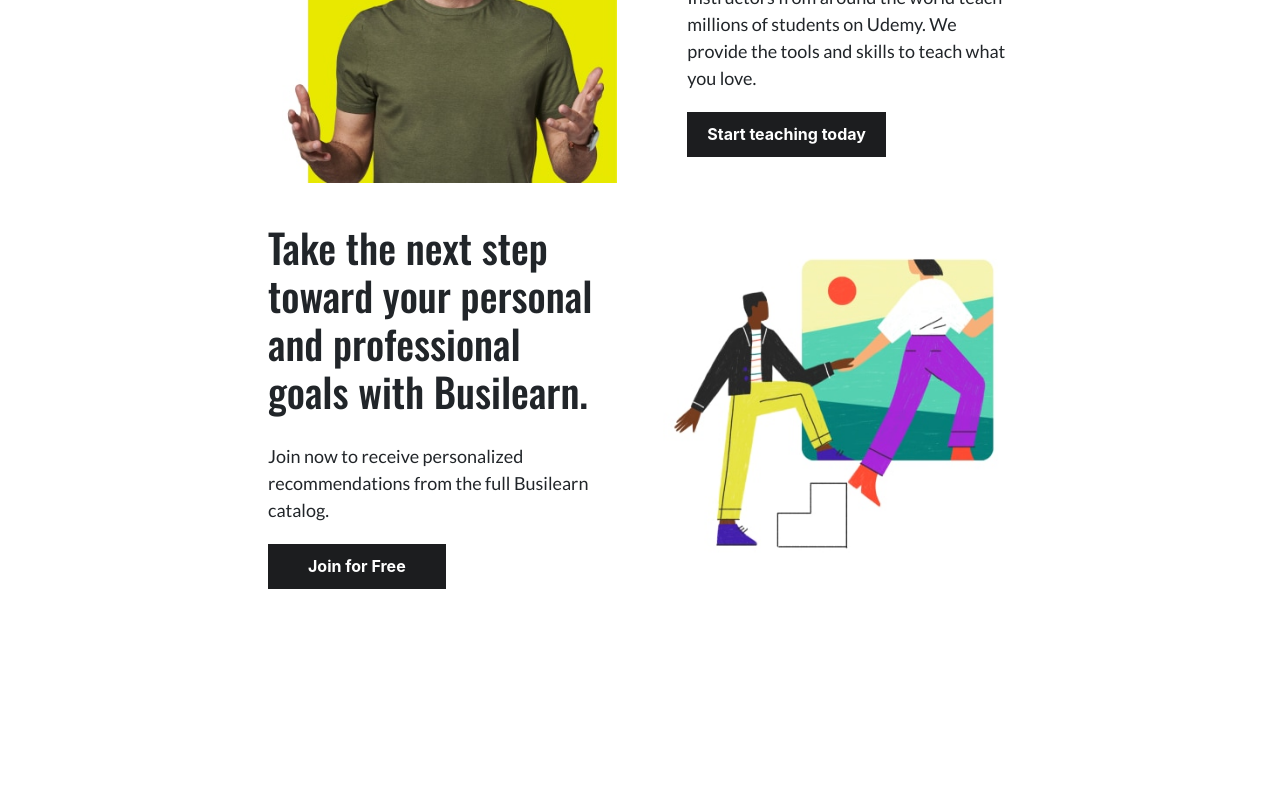
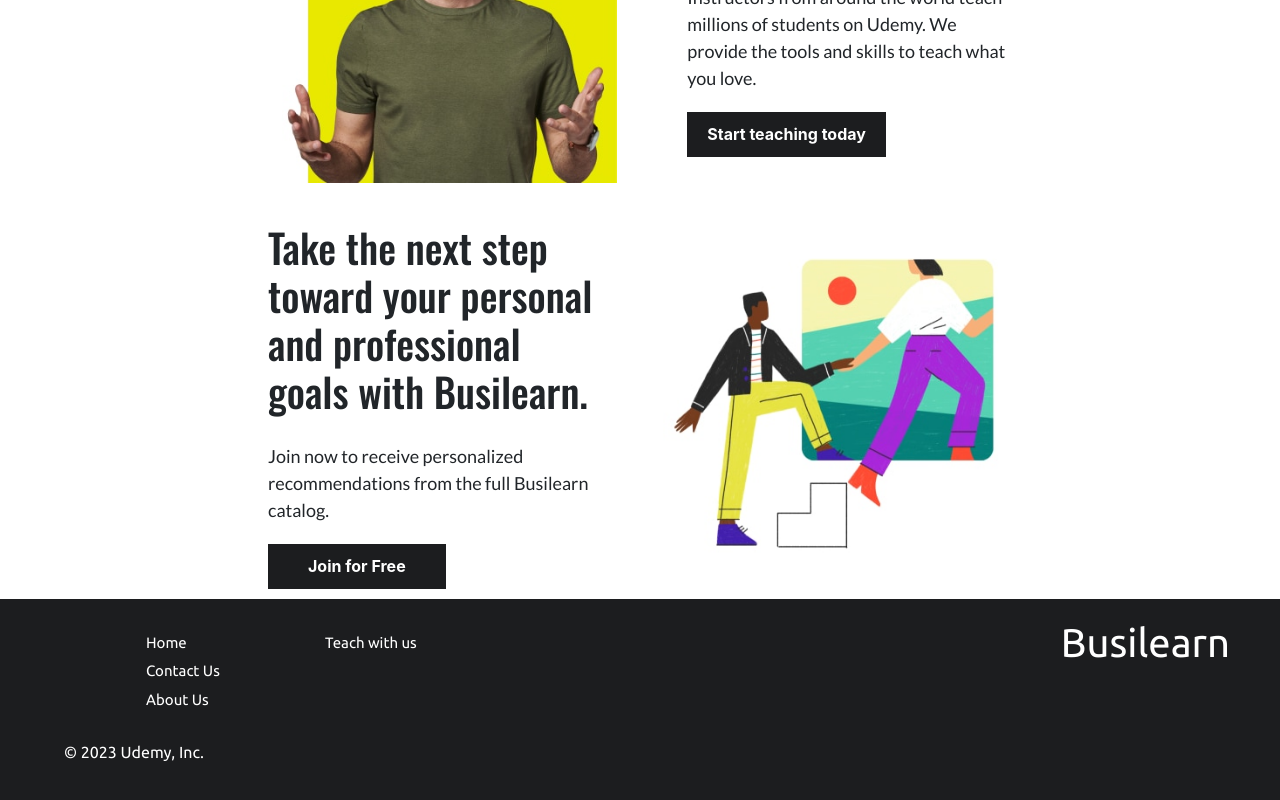
Before and after one commit to Moonrider-cyber/learntogether, a React (Create React App) app: page / in a window 1280 px wide. Shown: the part 1009-1809 px from the top of the page. Before the commit the page ends 1608 px from the top, so only its background shows below. Built offline with nearby package versions, Linux system fonts and the light colour scheme.

Commit message:
footer added

```diff
--- /dev/null
+++ b/src/Componets/Footer/footer.js
@@ -0,0 +1,31 @@
+import React from "react";
+import { Link } from "react-router-dom";
+import "./footer.scss";
+
+function Footer() {
+    return(
+        <footer>
+            <div className="footer-logo">
+                <h1>Busilearn</h1>
+            </div>
+            <div className="footer-links">
+                <div className="footer-links-c1">
+                    <ul>
+                        <li><Link to="/">Home</Link></li>
+                        <li><Link to="/">Contact Us</Link></li>
+                        <li><Link to="/">About Us</Link></li>
+                    </ul>
+                </div>
+                <div className="footer-links-c2">
+                    <li><Link to="/">Teach with us</Link></li>
+                    <li><Link to="/"></Link></li>
+                </div>
+            </div>
+            <div className="footer-copyright">
+                <p>© 2023 Udemy, Inc.</p>
+            </div>
+        </footer>
+    )
+}
+
+export default Footer;
--- /dev/null
+++ b/src/Componets/Footer/footer.scss
@@ -0,0 +1,39 @@
+footer{
+    width: 100%;
+    background-color: #1c1d1f;
+    padding: 20px 5%;
+    font-family: "Ubuntu", sans-serif;
+
+    .footer-logo{
+        position: absolute;
+        right: 50px;
+        h1{
+            color: white;
+            font-size: 40px;
+        }
+    }
+    .footer-links{
+        display: flex;
+        padding: 10px 50px;
+
+        li{
+            list-style: none;
+            padding: 3px 0;
+            font-size: 15px;
+        }
+        a{
+            text-decoration: none;
+            color: white;
+        }
+        .footer-links-c2{
+            padding: 0 0 0 10%;
+        }
+    }
+    .footer-copyright{
+        p{
+            color: white;
+        }
+    }
+
+
+}
--- a/src/Pages/Homepage/Homepage.js
+++ b/src/Pages/Homepage/Homepage.js
@@ -2,6 +2,7 @@
 import Banner from "../../Componets/Herosection/Hero-section";
 import Courselist from "../../Componets/Courselist/Courselist";
 import Teachwithus from "../../Componets/Teachwithus/Teachwithus";
+import Footer from "../../Componets/Footer/footer";
 
 function Homepage() {
   return (
@@ -10,6 +11,7 @@
       <Banner />
       <Courselist />
       <Teachwithus />
+      <Footer />
     </div>
   );
 }
```
